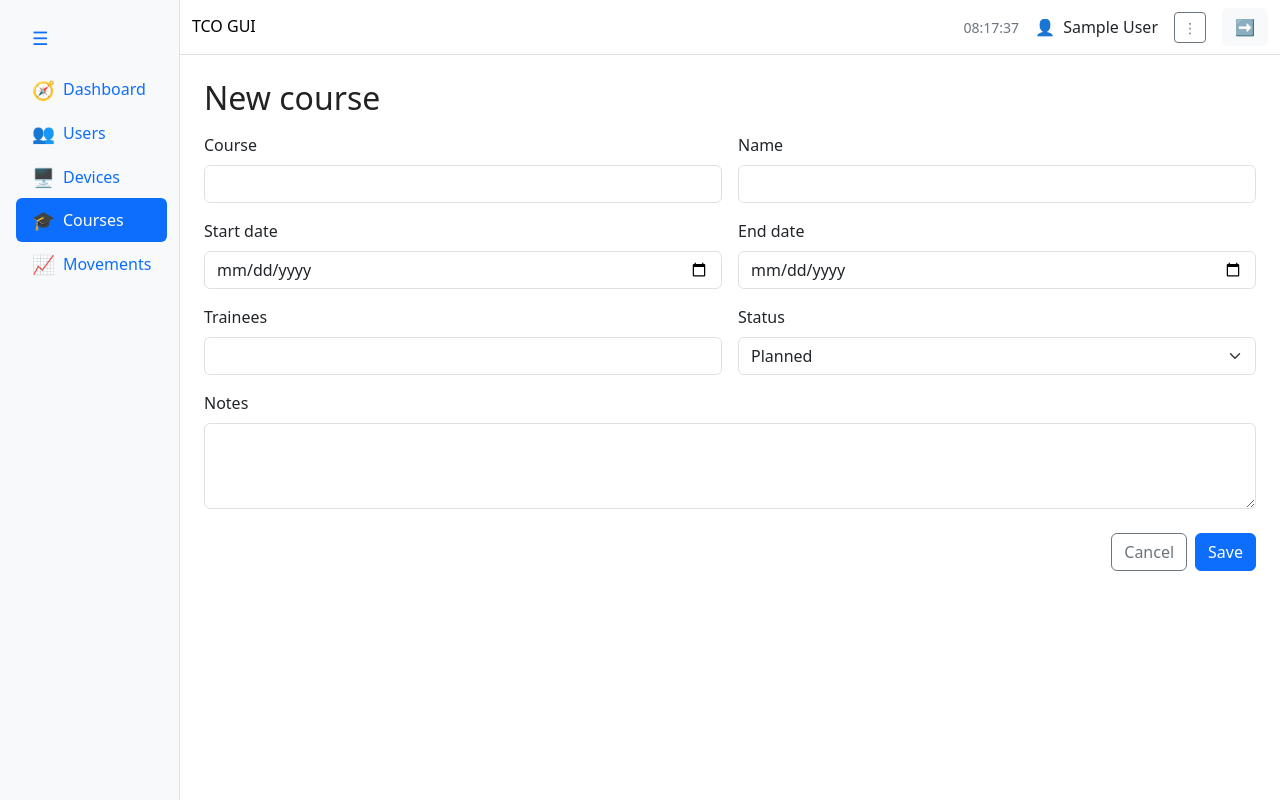
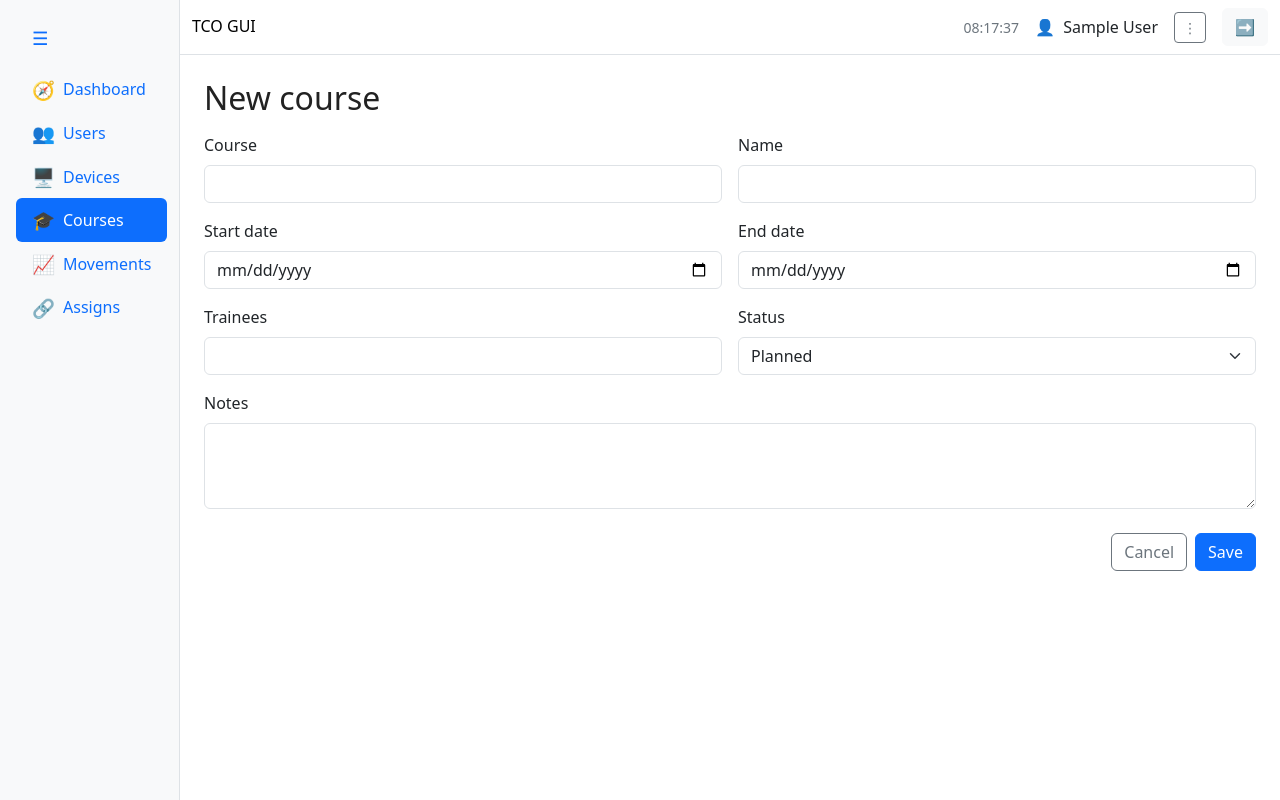
Before and after one commit to adrcarrui/SIA, a Flask app: page /courses/new in a window 1280 px wide. Run offline with Flask 3, Linux system fonts and the light colour scheme; the visitor is signed in with stand-in values (Sample User, id 1); data that the repository does not hold is empty; some libraries are stand-ins or nearby versions.

Commit message:
Assignments icon added to sidebar

```diff
--- a/itc-gui/app/templates/base.html
+++ b/itc-gui/app/templates/base.html
@@ -91,6 +91,16 @@
               title="Movements">
               <span class="icon" aria-hidden="true">📈</span>
               <span class="label">Movements</span>
+            </a>
+          </li>
+
+          <!-- Assigns -->
+          <li class="nav-item">
+            <a href="#"
+              class="nav-link d-flex align-items-center gap-2"
+              title="Assigns">
+              <span class="icon" aria-hidden="true">🔗</span>
+              <span class="label">Assigns</span>
             </a>
           </li>
         </ul>
```
